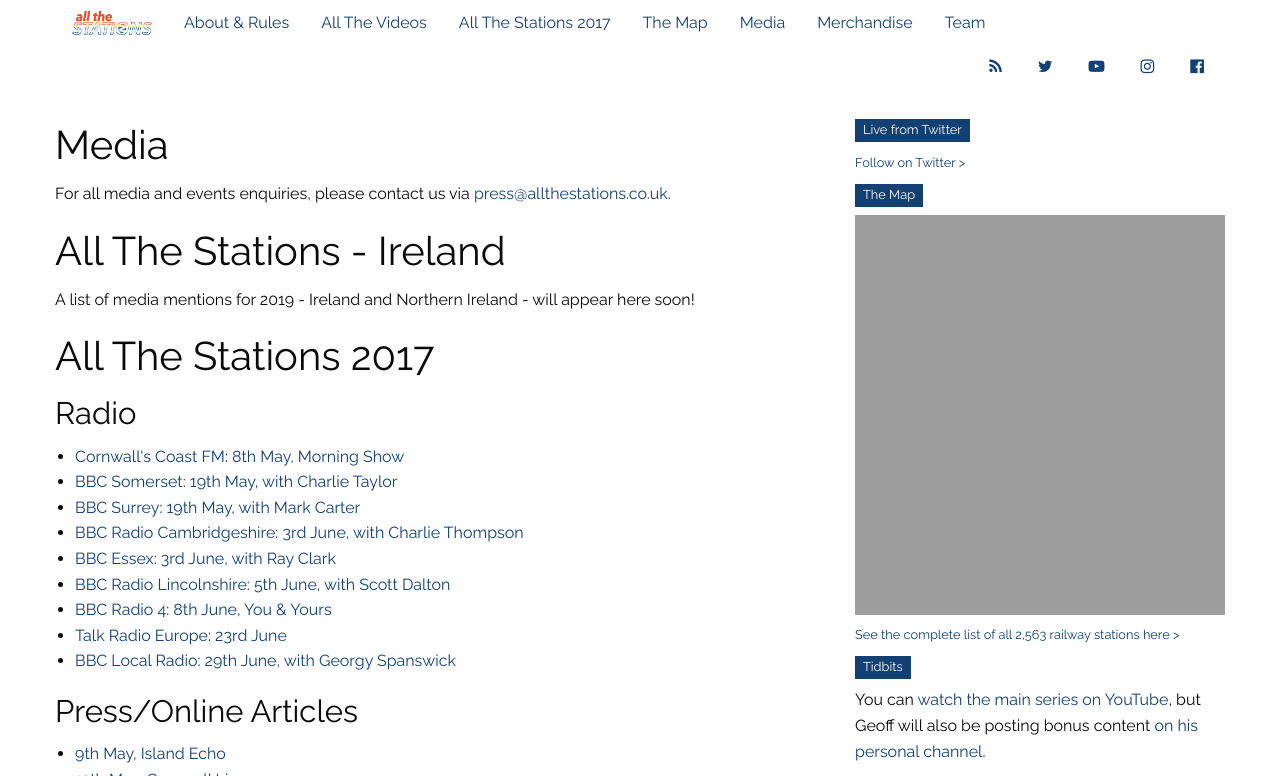
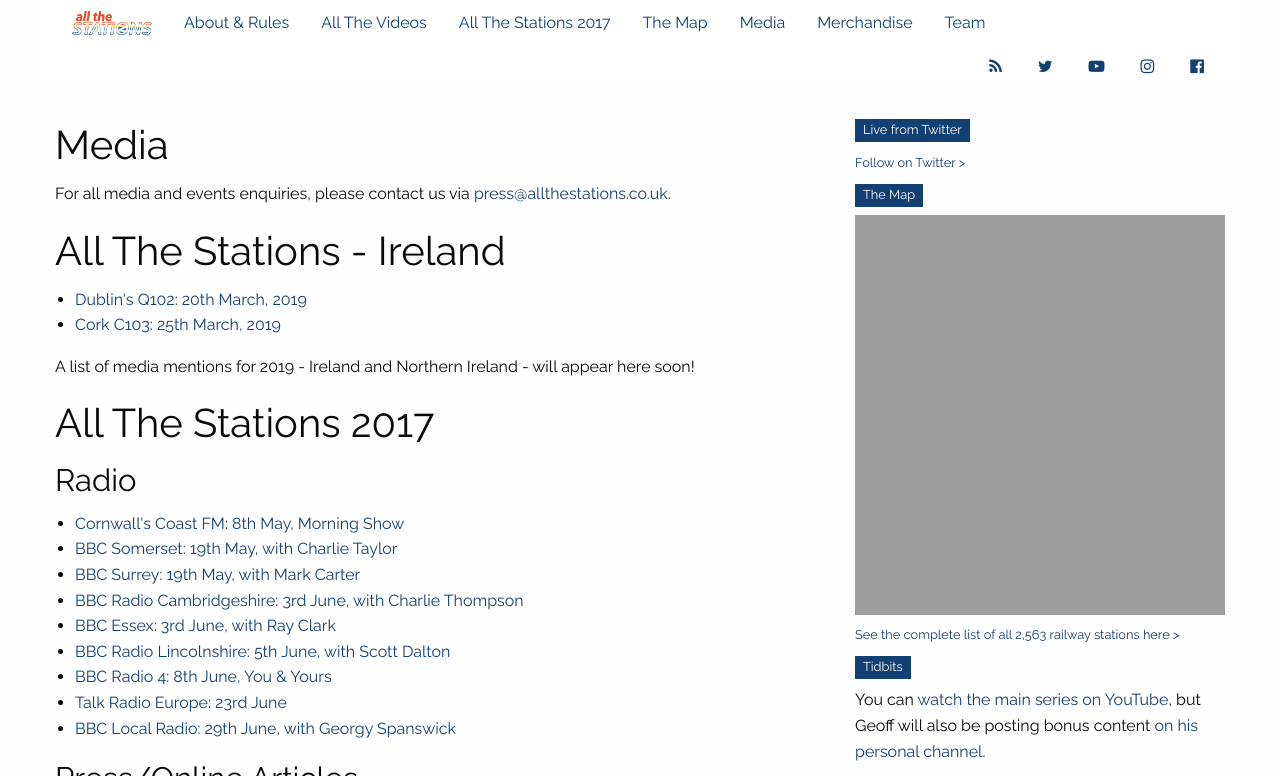
Before and after one commit to khawkins98/all-the-stations, a Jekyll site: the page built from media.md, in a window 1280 px wide and 900 px high, cut to the strip 0-776 px from the top of the window. Built offline with Jekyll 4.4.1, drawn with Linux system fonts in a browser that asks for light colours; nearby versions of some CDN libraries; comment, search, counter and statistics services are not loaded.

Commit message:
Media Page Update 31-03-2019

```diff
--- a/media.md
+++ b/media.md
@@ -10,6 +10,9 @@
 For all media and events enquiries, please contact us via <a href="mailto:press@allthestations.co.uk">press@allthestations.co.uk</a>.
 
 ## All The Stations - Ireland
+
+- <a href="https://www.q102.ie/home/" target="_blank">Dublin&#39;s Q102</a>: <a href="/static/audio/DublinQ102-2019-03-20.mp3">20th March, 2019</a>
+- <a href="https://www.c103.ie/home/" target="_blank">Cork C103</a>: <a href="/static/audio/C102-2019-03-25.mp3">25th March, 2019</a>
 
 A list of media mentions for 2019 - Ireland and Northern Ireland - will appear here soon!
 
```
